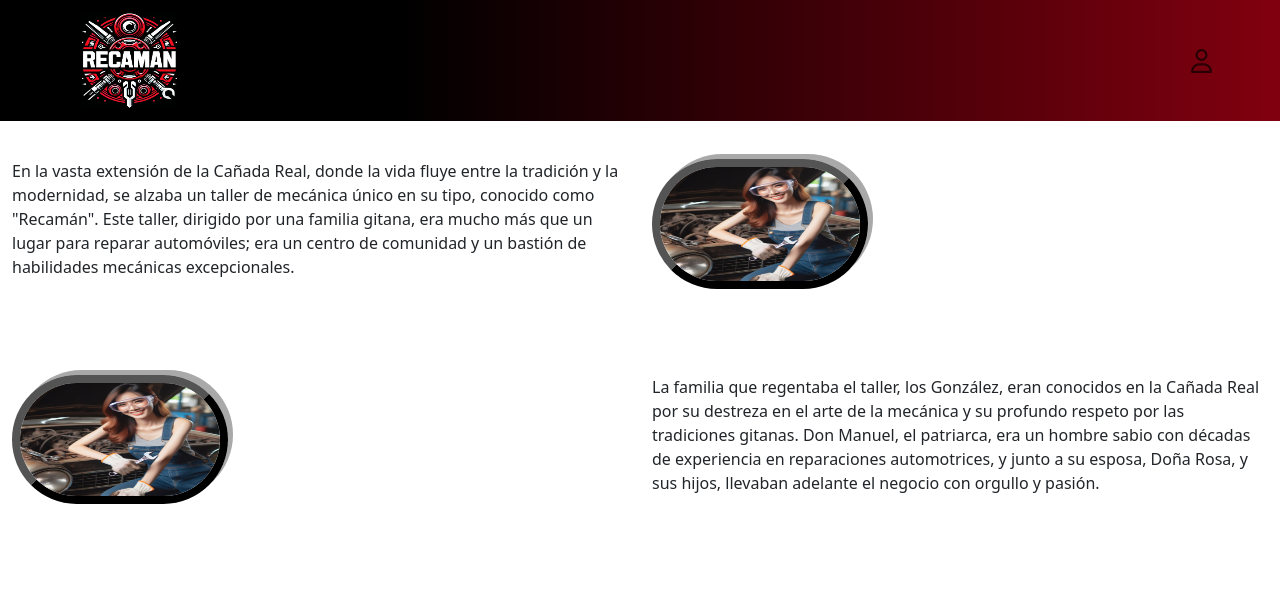
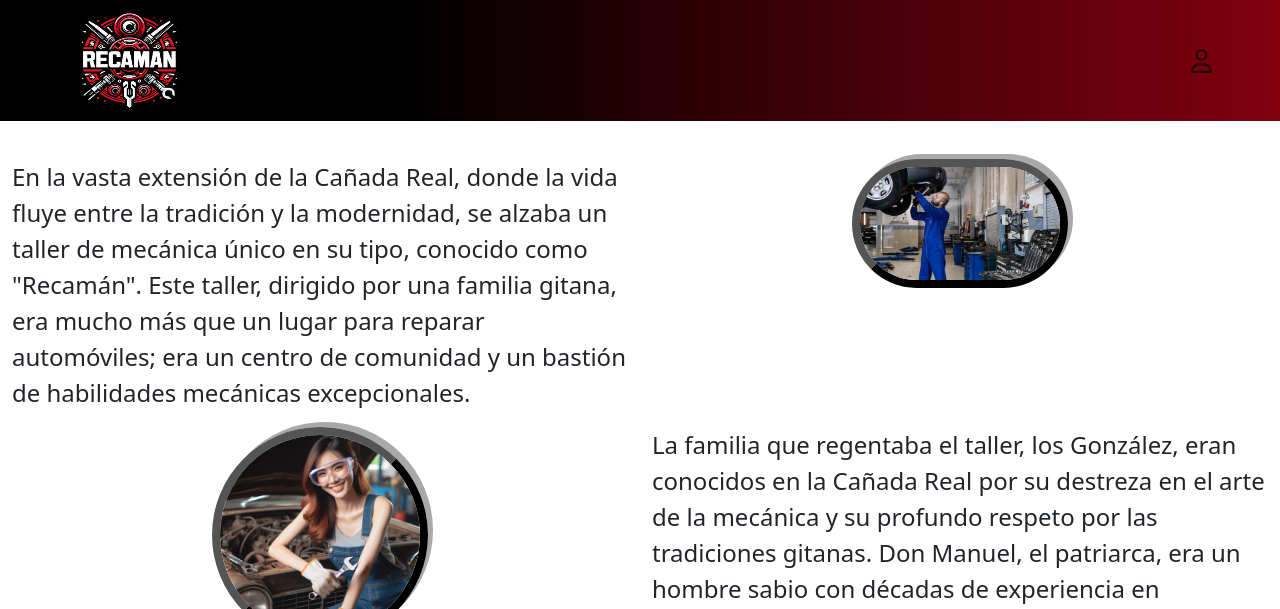
Before and after one commit to davidmato/RecaMan, a Django app: page /recaman/sobre_nosotros/ in a window 1280 px wide. Shown: the top 609 px of the page. Run offline with Django 4.2, Linux system fonts and the light colour scheme; some libraries are stand-ins or nearby versions.

Commit message:
sobre_nosotros

```diff
--- a/Templates/Sobre_nosotros.html
+++ b/Templates/Sobre_nosotros.html
@@ -13,12 +13,13 @@
     <script src="https://code.jquery.com/jquery-3.5.1.slim.min.js"></script>
     <script src="https://cdn.jsdelivr.net/npm/bootstrap@4.5.2/dist/js/bootstrap.bundle.min.js"></script>
     <style>
-         @media (max-width: 600px) {
+         @media (max-width: 796px) {
              .responsive-container {
                  flex-direction: column;
                  align-items: center;
 
              }
+
 
 
              .formulario {
@@ -56,14 +57,17 @@
         <div class="responsive-container">
             <div class="row">
                 <div class="col-6">
-                    <p>En la vasta extensión de la Cañada Real, donde la vida fluye entre la tradición y la modernidad, se alzaba un taller de mecánica único en su tipo, conocido como "Recamán". Este taller, dirigido por una familia gitana, era mucho más que un lugar para reparar automóviles; era un centro de comunidad y un bastión de habilidades mecánicas excepcionales.</p>
+                    <p style="font-size: x-large">En la vasta extensión de la Cañada Real, donde la vida fluye entre la tradición y la modernidad, se alzaba un taller de mecánica único en su tipo, conocido como "Recamán". Este taller, dirigido por una familia gitana, era mucho más que un lugar para reparar automóviles; era un centro de comunidad y un bastión de habilidades mecánicas excepcionales.</p>
                 </div>
 
                 <!-- imagen -->
                 <div class="col-6">
 
-                    <img src="{% static 'foto_mecanica.jpg' %}" alt="" width="35%" height="60%" class="rounded-pill" style="border: black 8px outset; box-shadow: 5px -5px darkgray ;  ">
-                </div>
+                    <div style="display: flex; justify-content: center; align-items: center">
+
+                        <img src="{% static 'mecanico.jpg' %}" alt="" width="35%" height="80%" class="rounded-pill" style="border: black 8px outset; box-shadow: 5px -5px darkgray ;  ">
+                    </div>
+                    </div>
             </div>
 
 
@@ -71,10 +75,12 @@
             <div class="row">
                 <div class="col-6">
                     <!-- imagen -->
-                    <img src="{% static 'foto_mecanica.jpg' %}" alt="" width="35%" height="60%" class="rounded-pill" style="border: black 8px outset; box-shadow: 5px -5px darkgray ;  ">
+                    <div style="display: flex; justify-content: center; align-items: center">
+                        <img src="{% static 'foto_mecanica.jpg' %}" alt="" width="35%" height="60%" class="rounded-pill" style="border: black 8px outset; box-shadow: 5px -5px darkgray ;  ">
+                    </div>
                 </div>
                 <div class="col-6">
-                    <p>La familia que regentaba el taller, los González, eran conocidos en la Cañada Real por su destreza en el arte de la mecánica y su profundo respeto por las tradiciones gitanas. Don Manuel, el patriarca, era un hombre sabio con décadas de experiencia en reparaciones automotrices, y junto a su esposa, Doña Rosa, y sus hijos, llevaban adelante el negocio con orgullo y pasión.</p>
+                    <p style="font-size: x-large">La familia que regentaba el taller, los González, eran conocidos en la Cañada Real por su destreza en el arte de la mecánica y su profundo respeto por las tradiciones gitanas. Don Manuel, el patriarca, era un hombre sabio con décadas de experiencia en reparaciones automotrices, y junto a su esposa, Doña Rosa, y sus hijos, llevaban adelante el negocio con orgullo y pasión.</p>
                 </div>
             </div>
 
```
Also changed, not shown: Static/mecanico.jpg (added).
